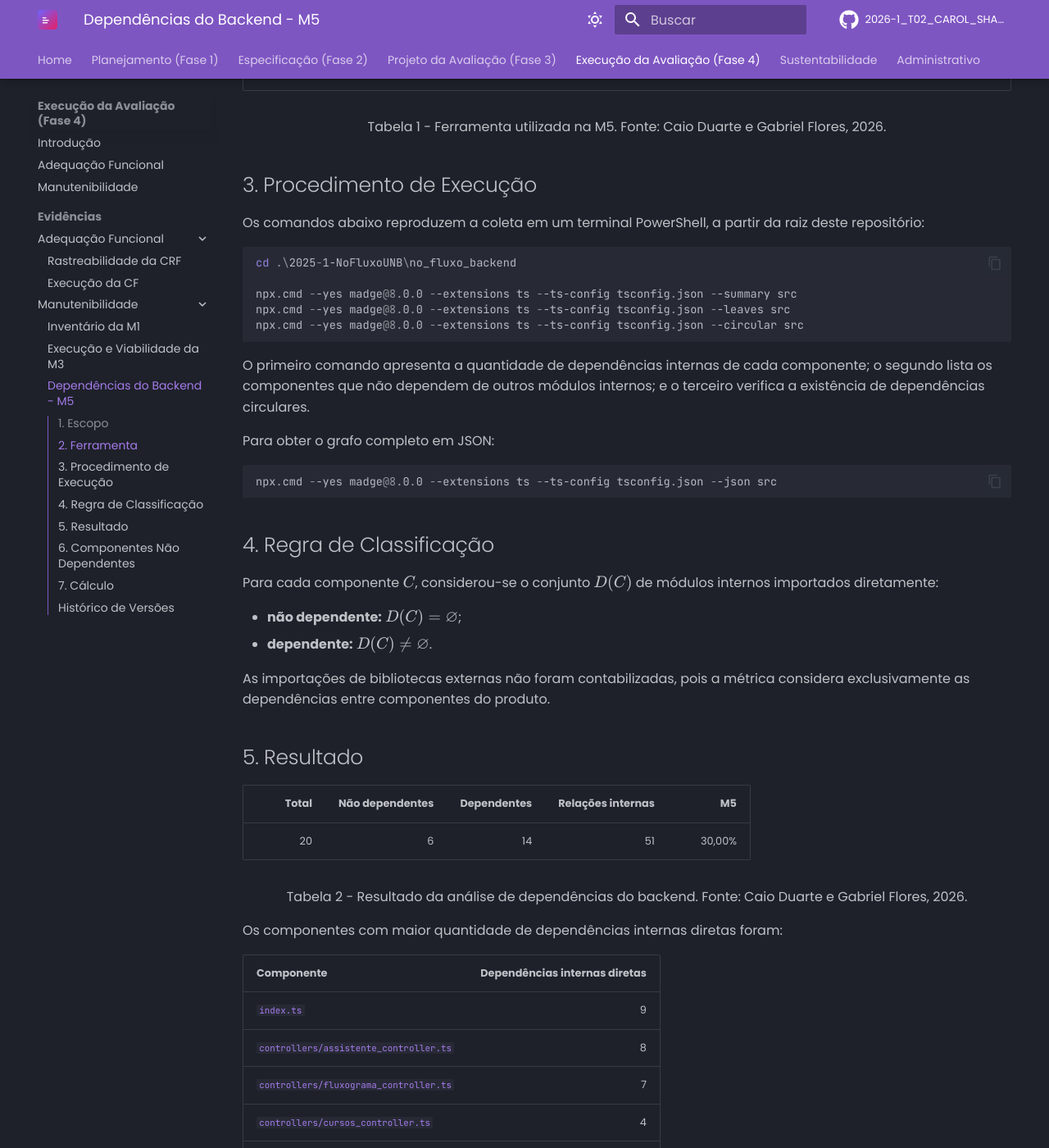
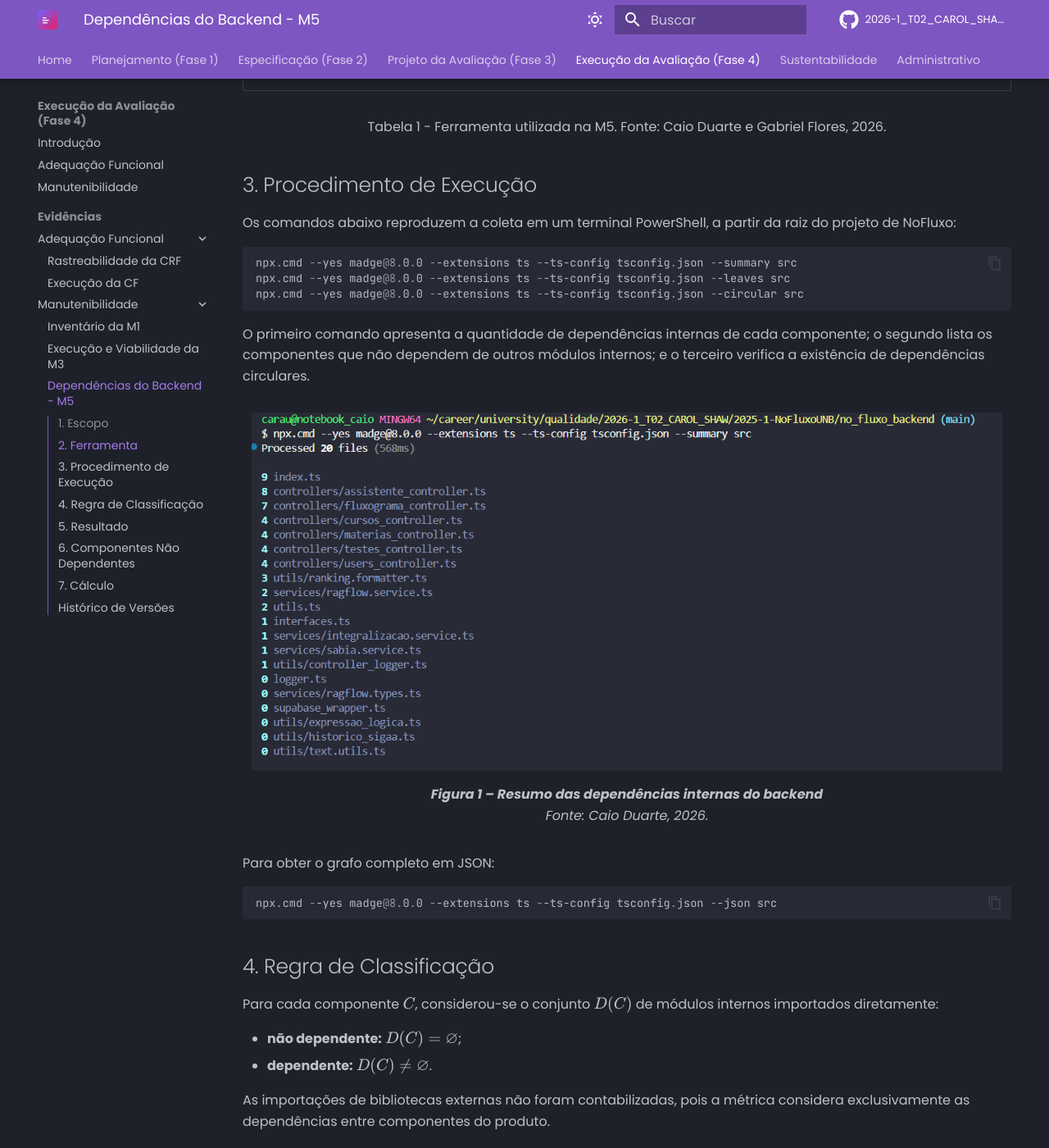
Before and after one commit to FCTE-Qualidade-de-Software-1/2026-1_T02_CAROL_SHAW, an MkDocs documentation site: the page built from docs/fase4/evidencias/manutenibilidade/m5.md, in a window 1280 px wide and 1400 px high, scrolled down 632 px. Shown: the whole window at 82% size. Built offline with MkDocs 1.6.1 and Material for MkDocs 9.7.7, drawn with Linux system fonts in a browser that asks for light colours; comment, search, counter and statistics services are not loaded; some of the changed text lies outside the part shown.

````diff
--- a/docs/fase4/evidencias/manutenibilidade/m5.md
+++ b/docs/fase4/evidencias/manutenibilidade/m5.md
@@ -18,17 +18,28 @@
 
 ## 3. Procedimento de Execução
 
-Os comandos abaixo reproduzem a coleta em um terminal PowerShell, a partir da raiz deste repositório:
+Os comandos abaixo reproduzem a coleta em um terminal PowerShell, a partir da raiz do projeto de NoFluxo:
 
 ```powershell
-cd .\2025-1-NoFluxoUNB\no_fluxo_backend
-
 npx.cmd --yes madge@8.0.0 --extensions ts --ts-config tsconfig.json --summary src
 npx.cmd --yes madge@8.0.0 --extensions ts --ts-config tsconfig.json --leaves src
 npx.cmd --yes madge@8.0.0 --extensions ts --ts-config tsconfig.json --circular src
 ```
 
 O primeiro comando apresenta a quantidade de dependências internas de cada componente; o segundo lista os componentes que não dependem de outros módulos internos; e o terceiro verifica a existência de dependências circulares.
+
+<figure markdown>
+
+![Resumo das dependências internas processadas pelo Madge](../../../assets/img/madge_summary.png)
+
+<figcaption>
+
+<b>Figura 1 – Resumo das dependências internas do backend</b>
+</br>
+Fonte: Caio Duarte, 2026.
+
+</figcaption>
+</figure>
 
 Para obter o grafo completo em JSON:
 
@@ -78,7 +89,33 @@
 - [`utils/historico_sigaa.ts`](https://github.com/unb-mds/2025-1-NoFluxoUNB/blob/ba6db878b9dfa36fb034916612c4cf58ddf43475/no_fluxo_backend/src/utils/historico_sigaa.ts);
 - [`utils/text.utils.ts`](https://github.com/unb-mds/2025-1-NoFluxoUNB/blob/ba6db878b9dfa36fb034916612c4cf58ddf43475/no_fluxo_backend/src/utils/text.utils.ts).
 
+<figure markdown>
+
+![Componentes sem dependências internas identificados pelo Madge](../../../assets/img/madge_leaves.png)
+
+<figcaption>
+
+<b>Figura 2 – Componentes sem dependências internas identificados pelo Madge</b>
+</br>
+Fonte: Caio Duarte, 2026.
+
+</figcaption>
+</figure>
+
 O comando `--circular` não identificou dependências circulares nos 20 componentes analisados.
+
+<figure markdown>
+
+![Resultado da verificação de dependências circulares pelo Madge](../../../assets/img/madge_circular.png)
+
+<figcaption>
+
+<b>Figura 3 – Verificação de dependências circulares no backend</b>
+</br>
+Fonte: Caio Duarte, 2026.
+
+</figcaption>
+</figure>
 
 ## 7. Cálculo
 
@@ -98,3 +135,4 @@
 | :----- | :--- | :-------- | :-------- |
 | 1.0 | 12/06/2026 | Registro do mapa de dependências e cálculo da M5 | [Caio Duarte](https://github.com/caioduart3) |
 | 1.1 | 12/06/2026 | Restrição da análise ao backend TypeScript e inclusão dos comandos de reprodução | [Caio Duarte](https://github.com/caioduart3) |
+| 1.2 | 12/06/2026 | Inclusão das capturas da execução do Madge como evidências | [Caio Duarte](https://github.com/caioduart3) |
````
Also changed, not shown: docs/fase4/manutenibilidade.md (+18 -0 lines), 1 other file.
